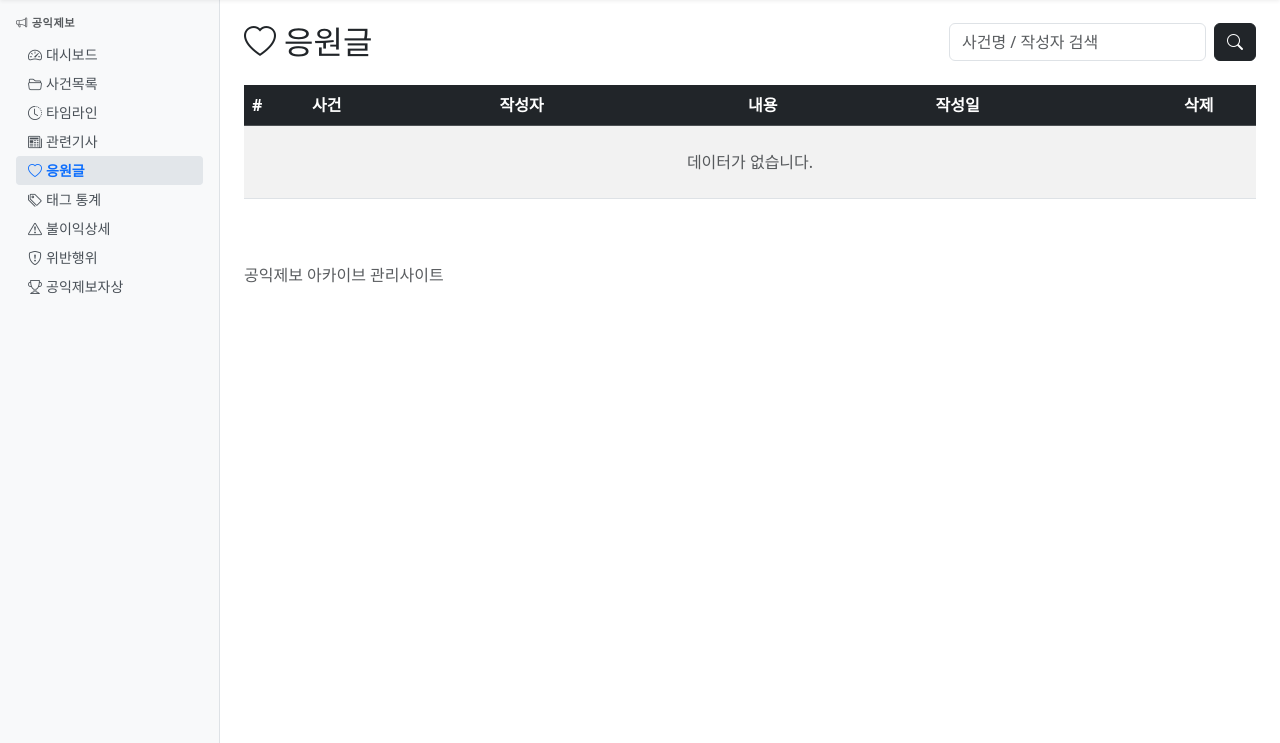
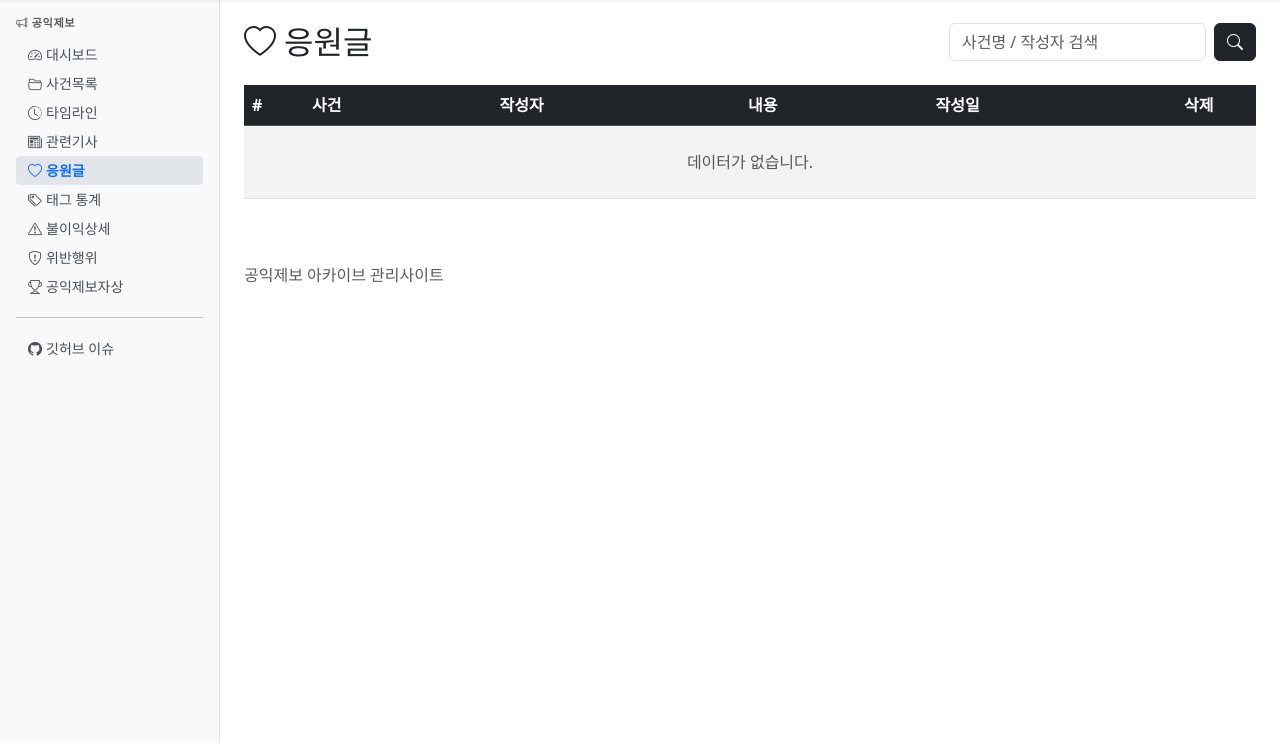
Before and after one commit to siesto-rivera/whistle, a Django app: page /dashboard/whistle/cheer/ in a window 1280 px wide. Shown: the part 59-802 px from the top of the page. Run offline with Django 4.2, Linux system fonts and the light colour scheme; the visitor is signed in with stand-in values (Sample User, id 1); data that the repository does not hold is empty; some libraries are stand-ins or nearby versions.

Commit message:
관리페이지 사이드바 하단에 깃허브 이슈 링크 추가
Co-Authored-By: Claude Fable 5 <noreply@anthropic.com>
Claude-Session: https://claude.ai/code/session_01QcmohFftZHDsZ9c27WfWUD

```diff
--- a/config/templates/layout.html
+++ b/config/templates/layout.html
@@ -145,6 +145,15 @@
             </li>
         </ul>
 
+        <hr class="my-3">
+        <ul class="nav flex-column">
+            <li class="nav-item">
+                <a class="nav-link" href="https://github.com/siesto-rivera/whistle/issues" target="_blank" rel="noopener">
+                    <i class="bi bi-github me-1"></i>깃허브 이슈
+                </a>
+            </li>
+        </ul>
+
     </nav>
 
     {# ── 본문 영역 ── #}
```
